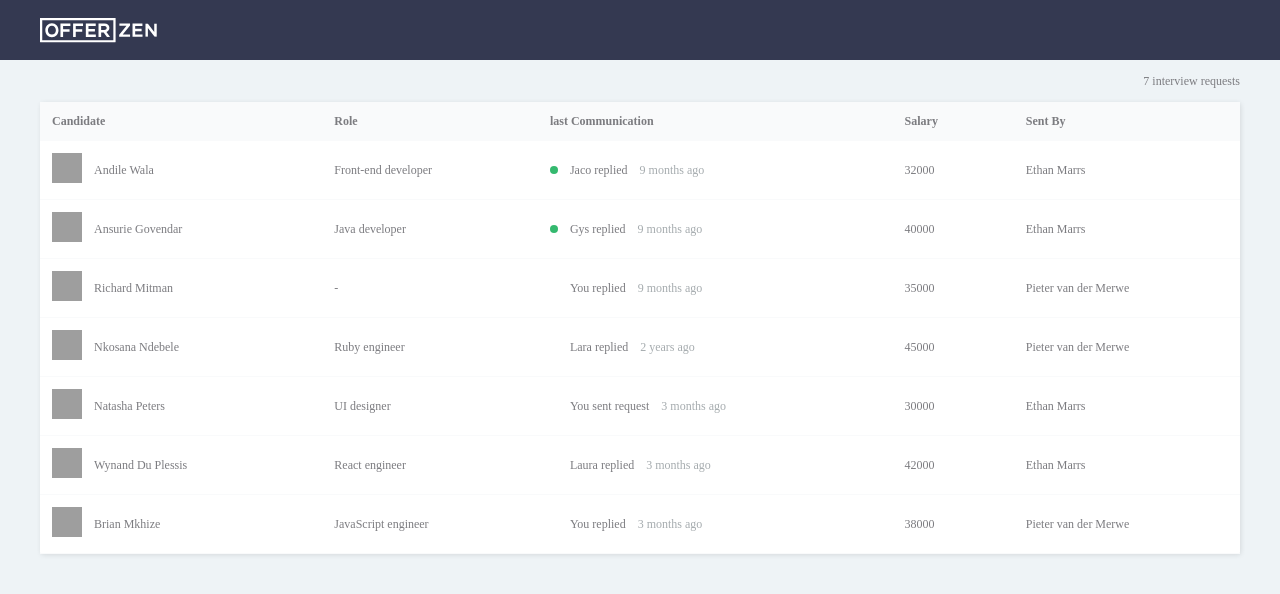
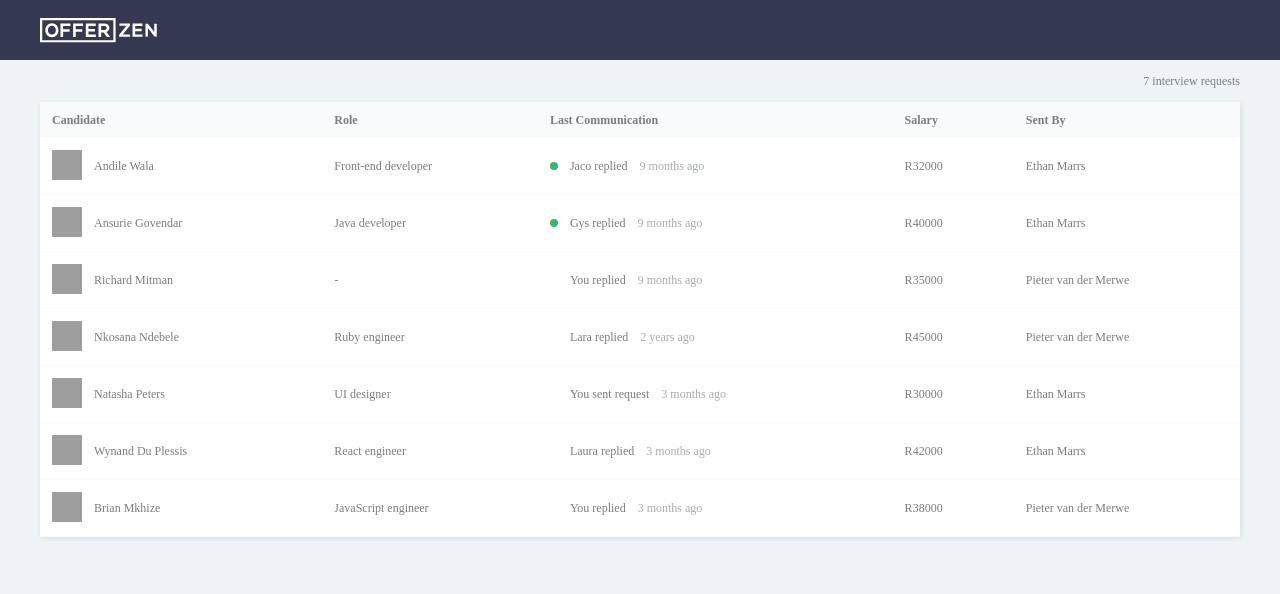
Before and after one commit to swssr/offerzen-ir, a React (Create React App) app: page / in a window 1280 px wide. Shown: the top 594 px of the page. Built offline with nearby package versions, Linux system fonts and the light colour scheme; grey boxes are pictures that could not be loaded; a small style sheet from the web is missing.

Commit message:
Clean up and close task 1

```diff
--- a/src/App.css
+++ b/src/App.css
@@ -2,6 +2,7 @@
   background-color: var(--color-catskill-white);
   height: 100vh;
 }
+
 .nav--top{
   /* position: absolute; */
   width: 100vw;
@@ -16,15 +17,18 @@
   align-items: center;
   padding: 0 2em;
 }
+
 .content-wrapper{
   max-width: 1200px;
   width: 100%;
   height: 100%;
 }
+
 .content-wrapper--nav{
   display: flex;
   align-items: center;
 }
+
 .main{
   display: flex;
   flex-direction: column;
@@ -33,26 +37,34 @@
   padding: 0 2em;
 }
 
+
+
 .subhead {
   display: flex;
   justify-content: flex-end;
   align-items: center;
   height: 42px;
 }
+
 .count{
   font-family: "Proxima Nova Semi Bd";
 }
+
+
 table{
   width: 100%;
 
-  background: #FFFFFF;
+  background: var(--color-white);
+
   box-shadow: 1px 1px 5px rgba(0, 0, 0, 0.1);
   border-radius: 3px 2px 2px 2px;
   border-spacing: 0;
 }
+
 thead{
-  background-color: #F9FAFB;
+  background-color: var(--color-athens-gray);
 }
+
 th{
   text-align: left;
   cursor: pointer;
@@ -75,11 +87,7 @@ td, th{
 td:empty::before{
   content: "-";
 }
-.row{
-  padding: 0;
-  align-items: center;
-  vertical-align: center;
-}
+
 .indicator{
   display: inline-block;
   width: 8px;
@@ -88,6 +96,18 @@ td:empty::before{
 }
 .indicator--active{
   background-color: var(--color-jungle-green);
+}
+
+.row{
+  padding: 0;
+  align-items: center;
+  vertical-align: center;
+}
+.row--head{
+  font-family: "Proxima Nova Bd";
+}
+.row--important td{
+  font-family: "Proxima Nova Semi Bd";
 }
 .nested{
   display: grid;
@@ -99,26 +119,17 @@ td:empty::before{
 }
 .avator{
   width: 30px;
-height: 30px;
+  height: 30px;
+}
 
-}
 td{
-  border-bottom: 1px solid #F9FAFB;
+  border-bottom: 1px solid var(--color-athens-gray);
   border-collapse: collapse;
-}
-.row--head{
-  font-family: "Proxima Nova Bd";
-
-}
-.row--important td{
-  font-family: "Proxima Nova Semi Bd";
-  /* display: flex; */
-
-
 }
 .minor{
   font-weight: 500;
   font-size: 12px;
   font-family: "Proxima Nova Reg";
   color: var(--color-grey-chatea);
+  object-fit: contain;
 }
--- a/src/App.tsx
+++ b/src/App.tsx
@@ -7,6 +7,7 @@ import logo from "./assets/logo.svg"
 import sortIcon from "./assets/sort.svg"
 import { Candidate } from './models';
 import { relativeTimeFromDates } from './helpers';
+import { nanoid } from 'nanoid';
 //#endregion Imports
 
 function App() {
@@ -31,31 +32,35 @@ function App() {
           <table>
             <thead>
               <tr className="row row--head">
-                <th>
-                  <div className="head"><span>Candidate</span>
-                    <img src={sortIcon} alt="sort icon" /></div>
-                </th>
-                <th>
-                  <div className="head"><span>Role</span>
-                    <img src={sortIcon} alt="sort icon" /></div>
-                </th>
-                <th>
-                  <div className="head"><span>last Communication</span>
-                    <img src={sortIcon} alt="sort icon" /></div>
-                </th>
-                <th>
-                  <div className="head"><span>Salary</span>
-                    <img src={sortIcon} alt="sort icon" /></div>
-                </th>
-                <th>
-                  <div className="head"><span>Sent By</span>
-                    <img src={sortIcon} alt="sort icon" /></div>
-                </th>
+                <HeaderCell label="Candidate" />
+                <HeaderCell label="Role" />
+                <HeaderCell label="Last Communication" />
+                <HeaderCell label="Salary" />
+                <HeaderCell label="Sent By" />
               </tr>
             </thead>
             <tbody>
               {candidates.map(row => (
-                <tr key={row.candidate} className={"row" + (row.last_comms.unread ? " row--important" : "")}>
+                <TableRow key={nanoid()} {...row} />
+              ))}
+            </tbody>
+
+          </table>
+        </div>
+      </main>
+    </div>
+  );
+}
+//
+function HeaderCell(props: HeaderCellProps) {
+  return (<th>
+    <div className="head"><span>{props.label}</span>
+      <img src={sortIcon} alt="sort icon" /></div>
+  </th>)
+}
+
+function TableRow(row: Candidate) {
+  return (<tr key={row.candidate} className={"row" + (row.last_comms.unread ? " row--important" : "")}>
     <td>
       <div className="nested">
         <span><img src={row.image} alt={row.candidate} className="avator" /></span>
@@ -70,17 +75,12 @@ function App() {
         <span className="minor">{relativeTimeFromDates(new Date(row.last_comms.date_time))}</span>
       </div>
     </td>
-                  <td>{row.salary}</td>
+    <td>R{row.salary}</td>
     <td>{row.sent_by}</td>
-                </tr>
-              ))}
-            </tbody>
-
-          </table>
-        </div>
-      </main>
-    </div>
-  );
+  </tr>)
 }
 
+interface HeaderCellProps { label: string }
+
+
 export default App;
--- a/src/index.css
+++ b/src/index.css
@@ -7,6 +7,12 @@
   --color-jumbo: #7C7C80;
   --color-grey-chatea: #A6ACAF;
 
+  --color-athens-gray: #F9FAFB;
+
+  --color-white: #FFFFFF;
+
+
+
   --padding-default: 12px;
   --padding-small: 6px;
 }
@@ -14,20 +20,25 @@
 *{
   margin: 0;
   padding: 0;
+
   box-sizing: border-box;
 }
+
 html{
   font-family: "Proxima Nova Reg";
   color: var(--color-jumbo);
+
   font-size: 12px;
+  line-height: 12px;
+
   /** Fix possible anti-aliasing issues*/
   -webkit-font-smoothing: antialiased;
   -moz-osx-font-smoothing: grayscale;
   -webkit-text-stroke: 1px transparent;
   font-smoothing: antialiased;
+}
 
-  /* line-height: 12px; */
-}
+
 /***************************************************************
 These styles are subject to the license agreement(s) provided when you purchased the license(s).
 
```
Lines whose indentation alone changed are shown as unchanged.
